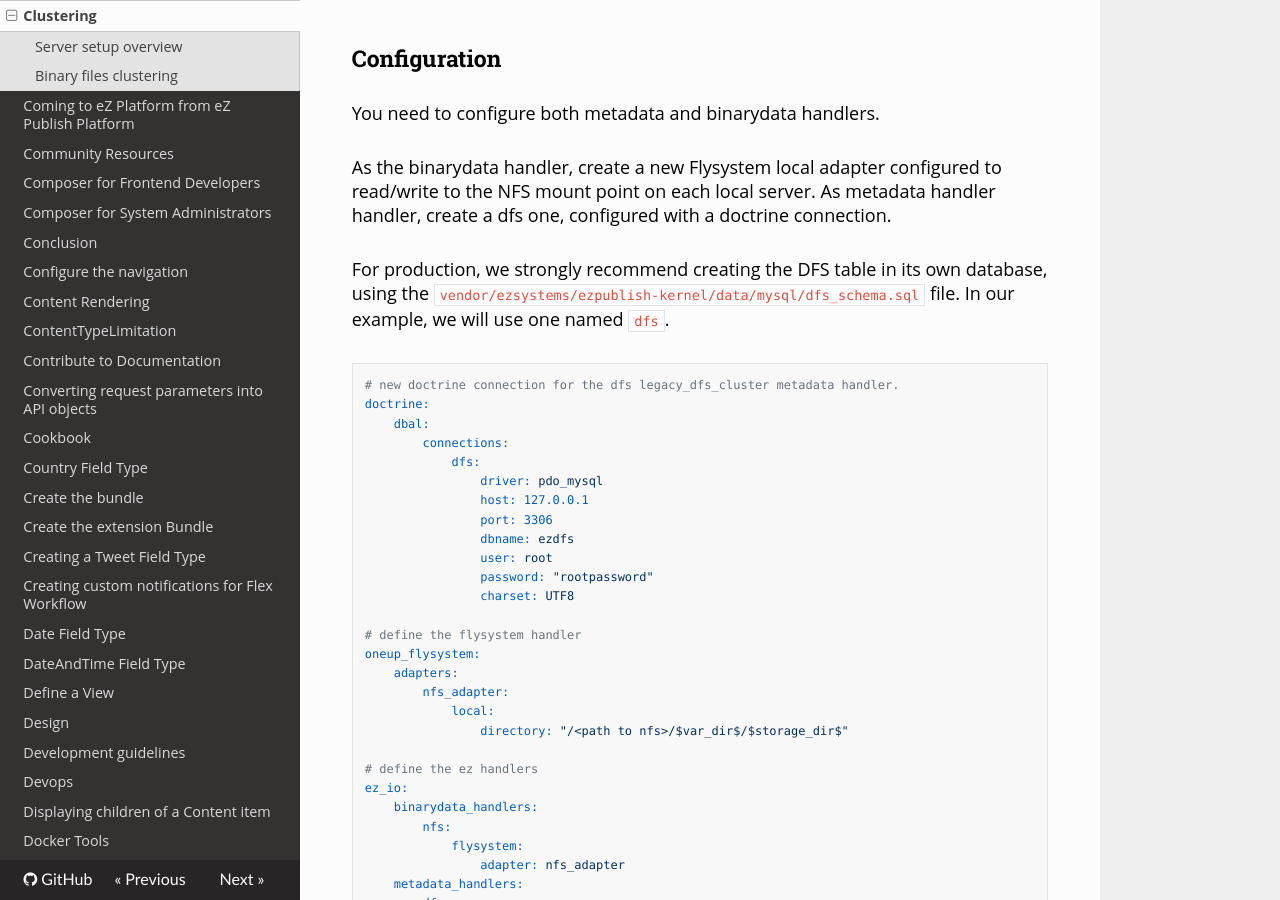
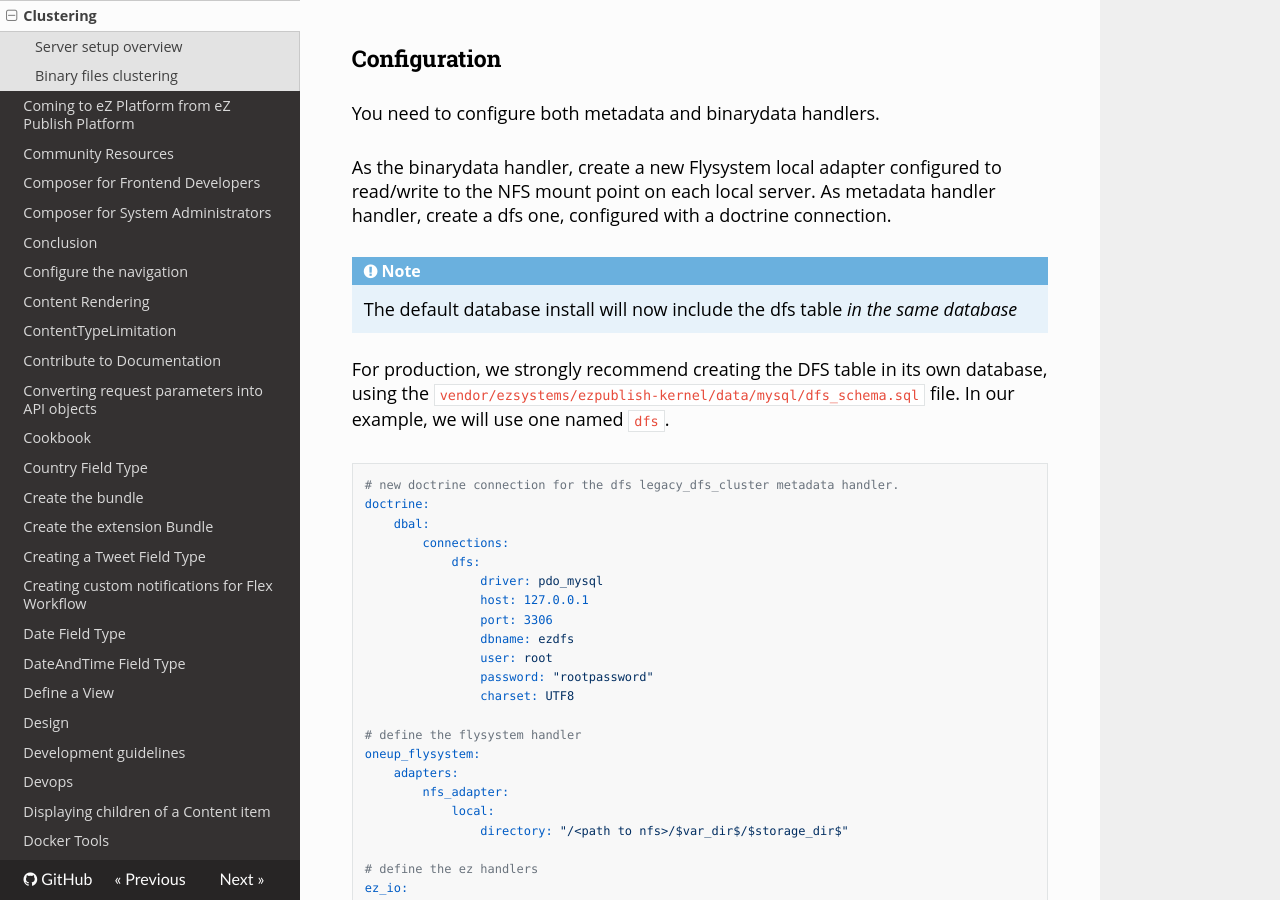
Before and after one commit to damianz5/mkdocs-test, an MkDocs documentation site: the page built from docs/section1/Clustering.md, in a window 1280 px wide and 900 px high, scrolled down 1986 px. Built offline with MkDocs 1.6.1, drawn with Linux system fonts in a browser that asks for light colours; nearby versions of some CDN libraries; old or Windows-style settings are respelled for this version of MkDocs.

Commit message:
New version

```diff
--- a/docs/section1/Clustering.md
+++ b/docs/section1/Clustering.md
@@ -43,6 +43,10 @@ The DFS IO handler (`legacy_dfs_cluster)` can be used to store binary files on
 You need to configure both metadata and binarydata handlers.
 
 As the binarydata handler, create a new Flysystem local adapter configured to read/write to the NFS mount point on each local server. As metadata handler handler, create a dfs one, configured with a doctrine connection.
+
+!!! note
+
+    The default database install will now include the dfs table *in the same database*
 
 For production, we strongly recommend creating the DFS table in its own database, using the `vendor/ezsystems/ezpublish-kernel/data/mysql/dfs_schema.sql` file.
 In our example, we will use one named `dfs`.
```
